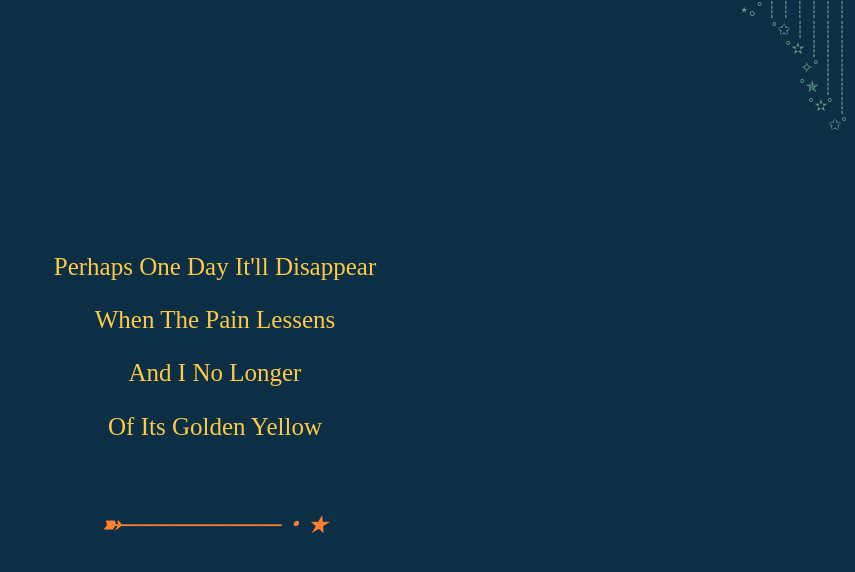
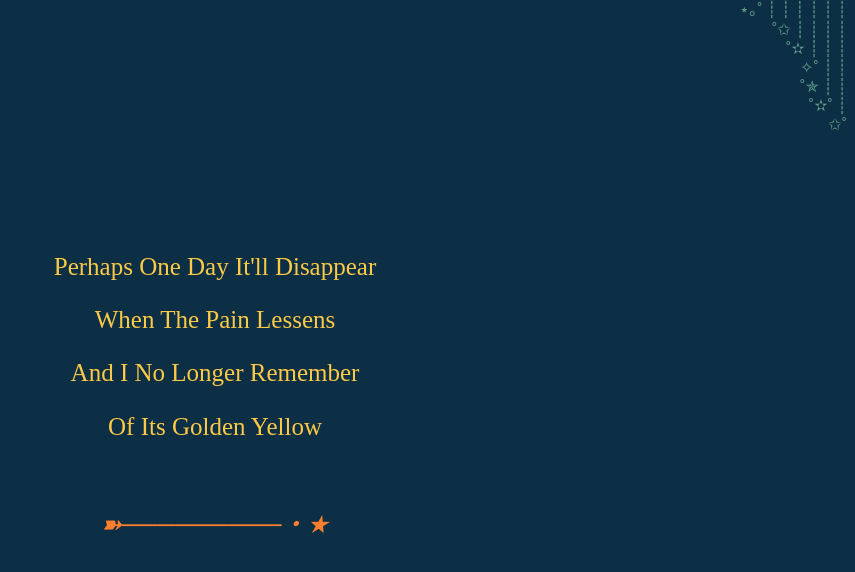
Before and after one commit to DonutsK-28/hyperlink_narrative, a plain HTML site: page page_9.html in a window 1280 px wide. Shown: the whole page, without its empty margins (425-1280 px from the left). Drawn offline with Linux system fonts and the light colour scheme; a web font is replaced by a local one.

Commit message:
Fixed phrase in page 9

```diff
--- a/page_9.html
+++ b/page_9.html
@@ -20,7 +20,7 @@
                 When The Pain Lessens
             </div>
 			 <div class ="text3">
-                And I No Longer
+                And I No Longer Remember
             </div>
             <div class ="text4">
                 Of Its Golden Yellow
```
Also changed, not shown: page_8.html (+1 -1 lines).
